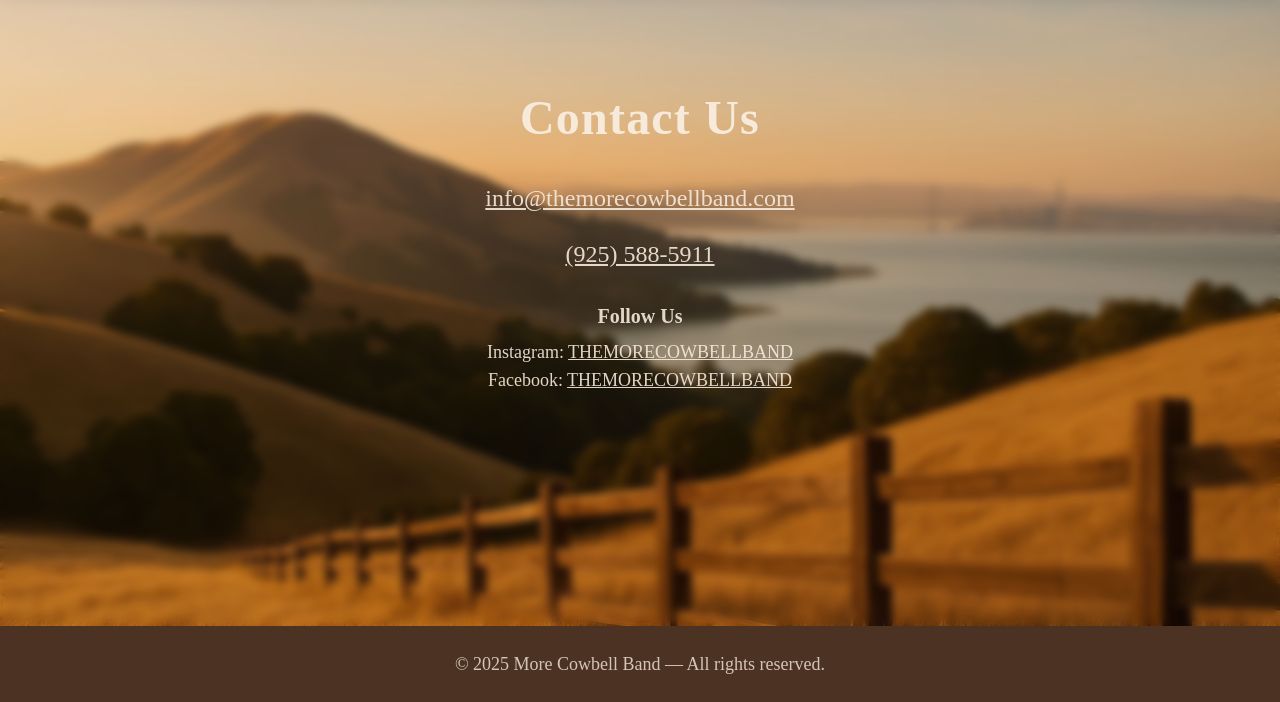
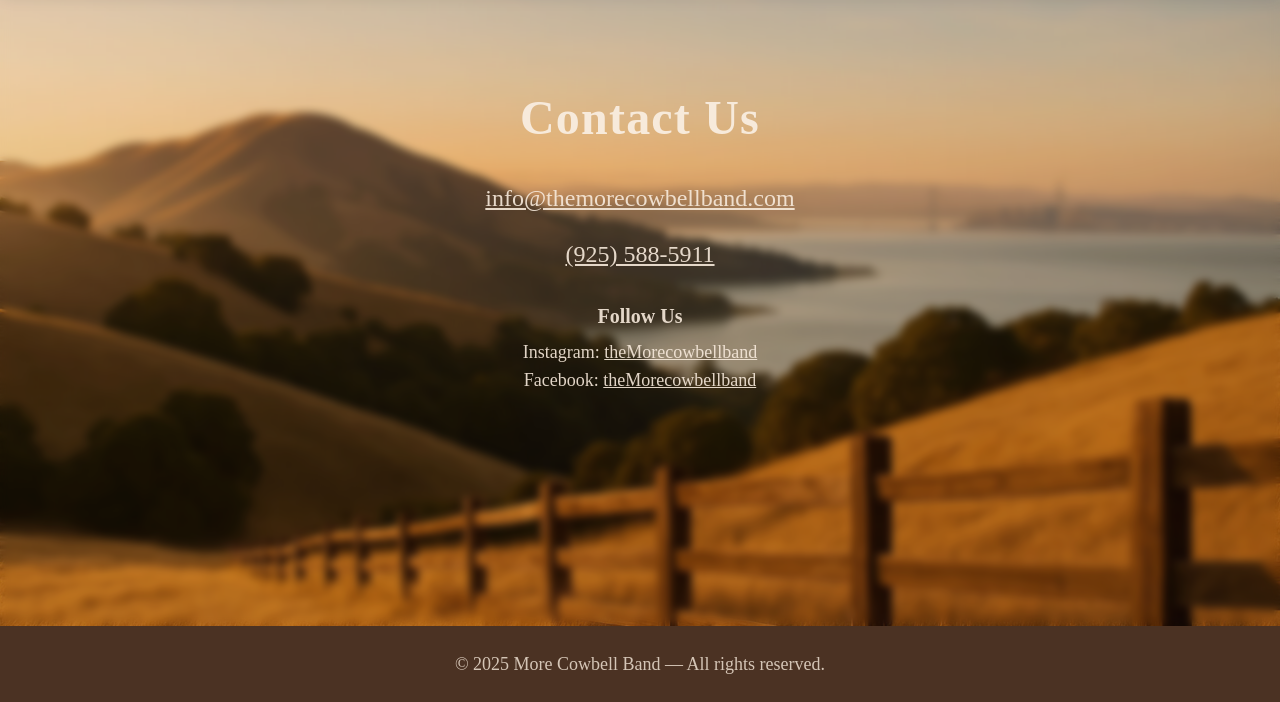
Before and after one commit to fourplayband/themorecowbellband, a plain HTML site: page contact.html in a window 1280 px wide. Shown: the part 98-800 px from the top of the page. Drawn offline with nearby package versions, Linux system fonts and the light colour scheme.

Commit message:
Update contact.html

```diff
--- a/contact.html
+++ b/contact.html
@@ -75,8 +75,8 @@
 
   <div class="mt-8">
     <p class="text-xl text-[#f7eadb]/90 font-semibold">Follow Us</p>
-    <p class="text-lg text-[#f7eadb]/90 mt-2">Instagram: <a href="https://instagram.com/themorecowbellband" target="_blank" class="underline">THEMORECOWBELLBAND</a></p>
-    <p class="text-lg text-[#f7eadb]/90">Facebook: <a href="https://facebook.com/themorecowbellband" target="_blank" class="underline">THEMORECOWBELLBAND</a></p>
+    <p class="text-lg text-[#f7eadb]/90 mt-2">Instagram: <a href="https://instagram.com/themorecowbellband" target="_blank" class="underline">theMorecowbellband</a></p>
+    <p class="text-lg text-[#f7eadb]/90">Facebook: <a href="https://facebook.com/themorecowbellband" target="_blank" class="underline">theMorecowbellband</a></p>
   </div>
 
 </main>
```
